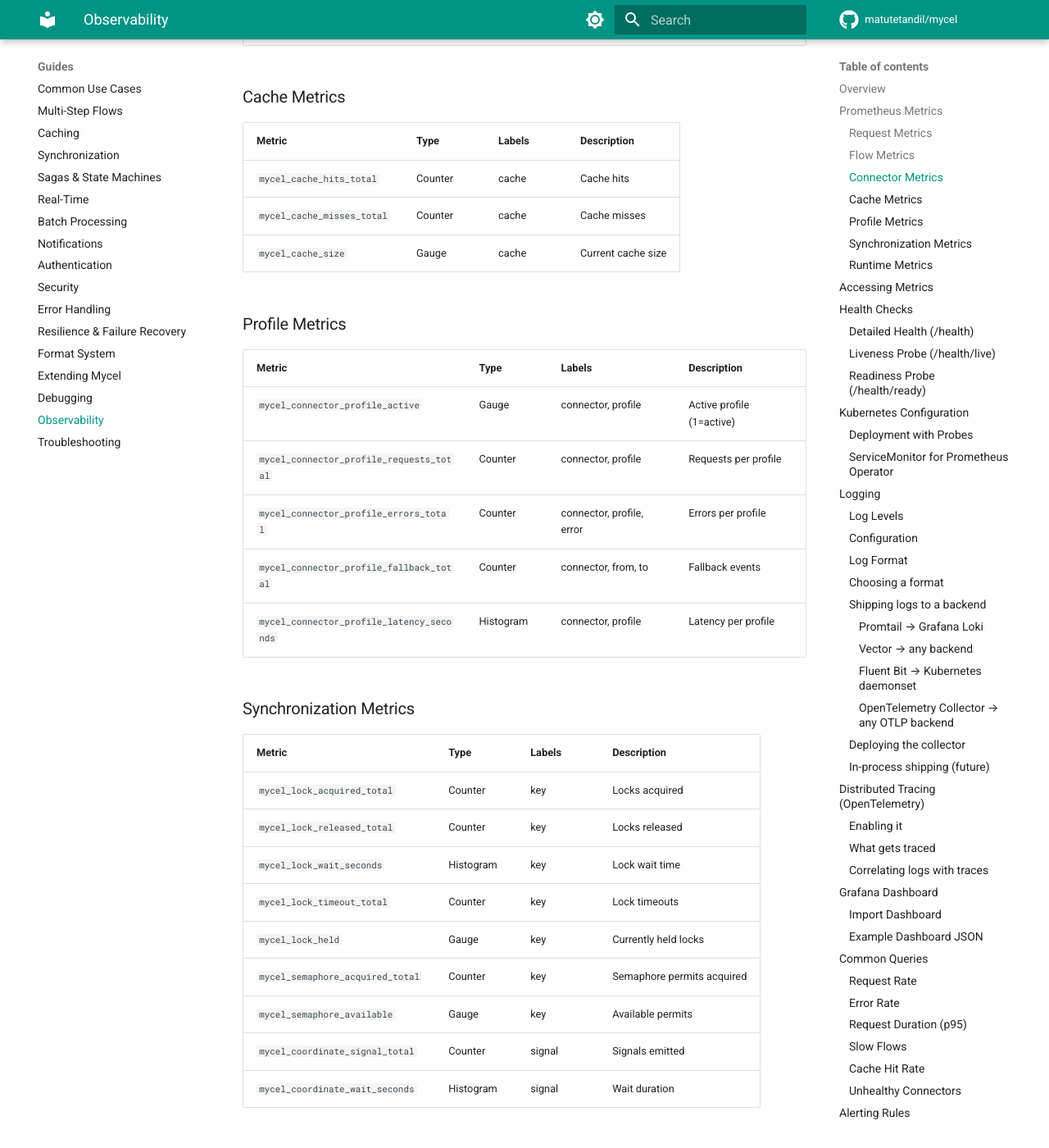
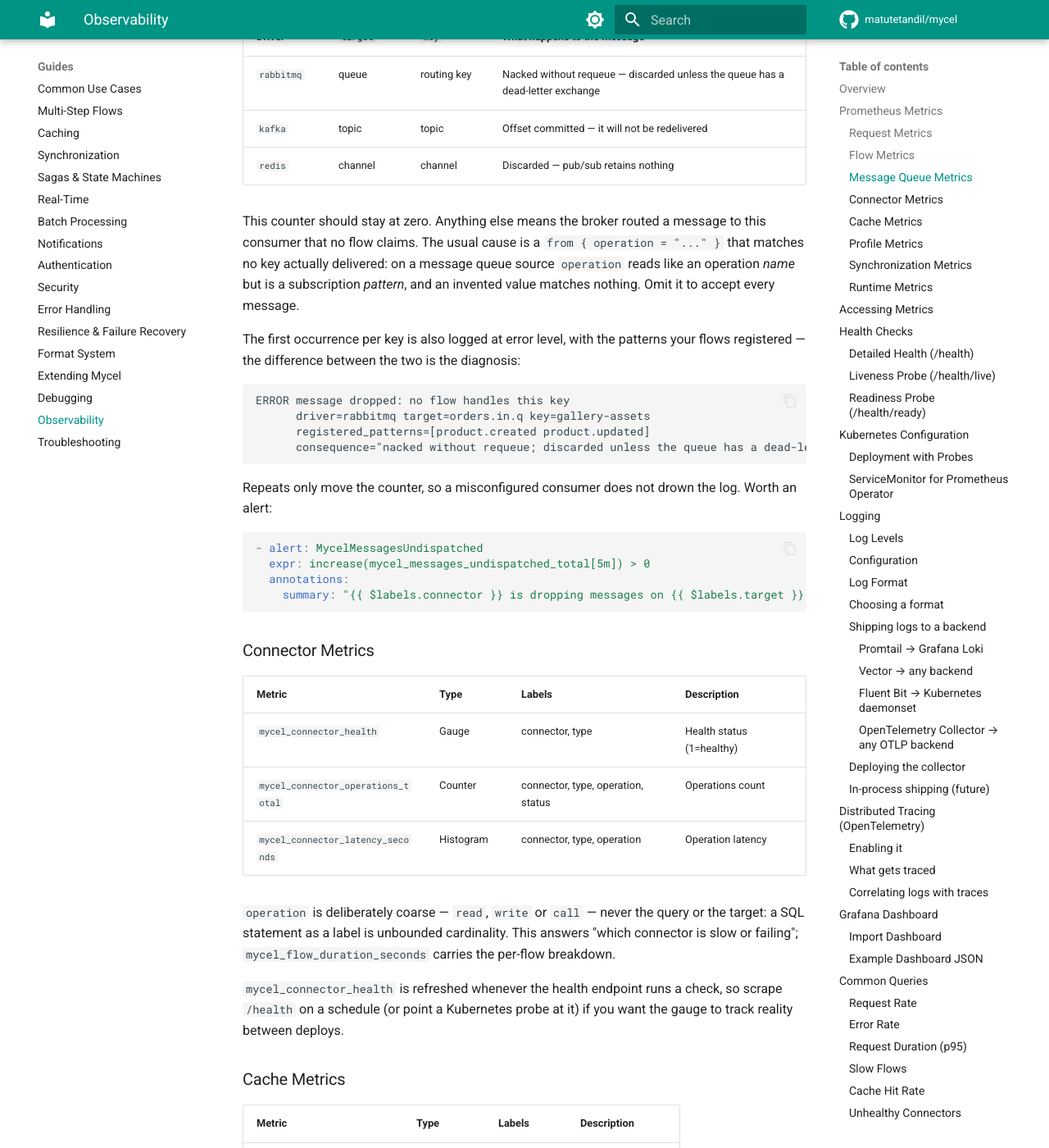
Before and after one commit to matutetandil/mycel, an MkDocs documentation site: the page built from docs/guides/observability.md, in a window 1280 px wide and 1400 px high, scrolled down 1566 px. Shown: the whole window at 82% size. Built offline with MkDocs 1.6.1 and Material for MkDocs 9.7.7, drawn with Linux system fonts in a browser that asks for light colours; comment, search, counter and statistics services are not loaded; some of the changed text lies outside the part shown.

Commit message:
Document the new metrics and record the changes in the changelog
Covers mycel_messages_undispatched_total with its per-driver label
meanings and an alert rule, the sync metrics with the cardinality
rationale and PromQL for lock contention, and the coarse operation
label on the connector metrics.

````diff
--- a/docs/guides/observability.md
+++ b/docs/guides/observability.md
@@ -33,6 +33,48 @@
 | `mycel_flow_duration_seconds` | Histogram | flow | Flow execution duration |
 | `mycel_flow_errors_total` | Counter | flow, error_type | Flow errors by type |
 
+### Message Queue Metrics
+
+| Metric | Type | Labels | Description |
+|--------|------|--------|-------------|
+| `mycel_messages_undispatched_total` | Counter | connector, driver, target, key | Messages that matched no flow handler and were dropped |
+
+`target` is where the message arrived and `key` is what was matched against the
+handler patterns:
+
+| Driver | `target` | `key` | What happens to the message |
+|--------|----------|-------|------------------------------|
+| `rabbitmq` | queue | routing key | Nacked without requeue — discarded unless the queue has a dead-letter exchange |
+| `kafka` | topic | topic | Offset committed — it will not be redelivered |
+| `redis` | channel | channel | Discarded — pub/sub retains nothing |
+
+This counter should stay at zero. Anything else means the broker routed a
+message to this consumer that no flow claims. The usual cause is a
+`from { operation = "..." }` that matches no key actually delivered: on a
+message queue source `operation` reads like an operation *name* but is a
+subscription *pattern*, and an invented value matches nothing. Omit it to accept
+every message.
+
+The first occurrence per key is also logged at error level, with the patterns
+your flows registered — the difference between the two is the diagnosis:
+
+```
+ERROR message dropped: no flow handles this key
+      driver=rabbitmq target=orders.in.q key=gallery-assets
+      registered_patterns=[product.created product.updated]
+      consequence="nacked without requeue; discarded unless the queue has a dead-letter exchange"
+```
+
+Repeats only move the counter, so a misconfigured consumer does not drown the
+log. Worth an alert:
+
+```yaml
+- alert: MycelMessagesUndispatched
+  expr: increase(mycel_messages_undispatched_total[5m]) > 0
+  annotations:
+    summary: "{{ $labels.connector }} is dropping messages on {{ $labels.target }} with key {{ $labels.key }}"
+```
+
 ### Connector Metrics
 
 | Metric | Type | Labels | Description |
@@ -41,6 +83,15 @@
 | `mycel_connector_operations_total` | Counter | connector, type, operation, status | Operations count |
 | `mycel_connector_latency_seconds` | Histogram | connector, type, operation | Operation latency |
 
+`operation` is deliberately coarse — `read`, `write` or `call` — never the query
+or the target: a SQL statement as a label is unbounded cardinality. This answers
+"which connector is slow or failing"; `mycel_flow_duration_seconds` carries the
+per-flow breakdown.
+
+`mycel_connector_health` is refreshed whenever the health endpoint runs a check,
+so scrape `/health` on a schedule (or point a Kubernetes probe at it) if you
+want the gauge to track reality between deploys.
+
 ### Cache Metrics
 
 | Metric | Type | Labels | Description |
@@ -48,6 +99,11 @@
 | `mycel_cache_hits_total` | Counter | cache | Cache hits |
 | `mycel_cache_misses_total` | Counter | cache | Cache misses |
 | `mycel_cache_size` | Gauge | cache | Current cache size |
+
+`cache` is the configured storage name, falling back to the flow name when the
+`cache {}` block declares none. A cache error counts as a miss: the flow falls
+through and does the work either way, so counting it as anything else would
+overstate how often the cache saved a round trip.
 
 ### Profile Metrics
 
@@ -63,15 +119,39 @@
 
 | Metric | Type | Labels | Description |
 |--------|------|--------|-------------|
-| `mycel_lock_acquired_total` | Counter | key | Locks acquired |
-| `mycel_lock_released_total` | Counter | key | Locks released |
-| `mycel_lock_wait_seconds` | Histogram | key | Lock wait time |
-| `mycel_lock_timeout_total` | Counter | key | Lock timeouts |
-| `mycel_lock_held` | Gauge | key | Currently held locks |
-| `mycel_semaphore_acquired_total` | Counter | key | Semaphore permits acquired |
-| `mycel_semaphore_available` | Gauge | key | Available permits |
-| `mycel_coordinate_signal_total` | Counter | signal | Signals emitted |
-| `mycel_coordinate_wait_seconds` | Histogram | signal | Wait duration |
+| `mycel_lock_acquired_total` | Counter | flow | Locks acquired |
+| `mycel_lock_released_total` | Counter | flow | Locks released |
+| `mycel_lock_wait_seconds` | Histogram | flow | Time spent waiting for the lock |
+| `mycel_lock_timeout_total` | Counter | flow | Lock acquisitions that gave up |
+| `mycel_lock_held` | Gauge | flow | Locks currently held |
+| `mycel_semaphore_acquired_total` | Counter | flow | Semaphore permits acquired |
+| `mycel_semaphore_released_total` | Counter | flow | Semaphore permits released |
+| `mycel_semaphore_wait_seconds` | Histogram | flow | Time spent waiting for a permit |
+| `mycel_semaphore_timeout_total` | Counter | flow | Permit acquisitions that gave up |
+| `mycel_coordinate_signal_total` | Counter | flow | Signals emitted |
+| `mycel_coordinate_wait_total` | Counter | flow | Waits started |
+| `mycel_coordinate_wait_seconds` | Histogram | flow | Wait duration |
+| `mycel_coordinate_timeout_total` | Counter | flow | Waits that timed out |
+| `mycel_coordinate_active_waits` | Gauge | flow | Flows currently blocked in a wait |
+| `mycel_coordinate_preflight_hit_total` | Counter | flow | Preflight checks that skipped the wait |
+
+These are labelled by **flow, not by key**. Lock, semaphore and signal keys are
+CEL expressions evaluated per message — one per order, per SKU, per customer —
+so using them as a label would grow the time series set without bound. The flow
+is also the dimension that answers the operational question: which flow is
+contending, not which entity.
+
+`mycel_lock_wait_seconds` is the one to watch. Time a message spends waiting for
+a lock is invisible in `mycel_flow_duration_seconds`, so a consumer that looks
+fast per message can still be serialized behind a hot key:
+
+```promql
+# p95 lock wait by flow
+histogram_quantile(0.95, sum by (flow, le) (rate(mycel_lock_wait_seconds_bucket[5m])))
+
+# flows giving up on locks
+rate(mycel_lock_timeout_total[5m]) > 0
+```
 
 ### Runtime Metrics
 
````
Also changed, not shown: CHANGELOG.md (+49 -0 lines).
